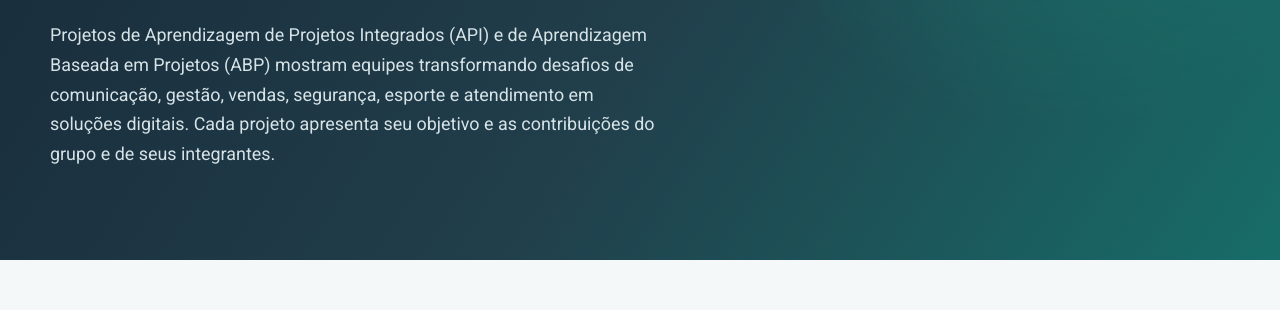
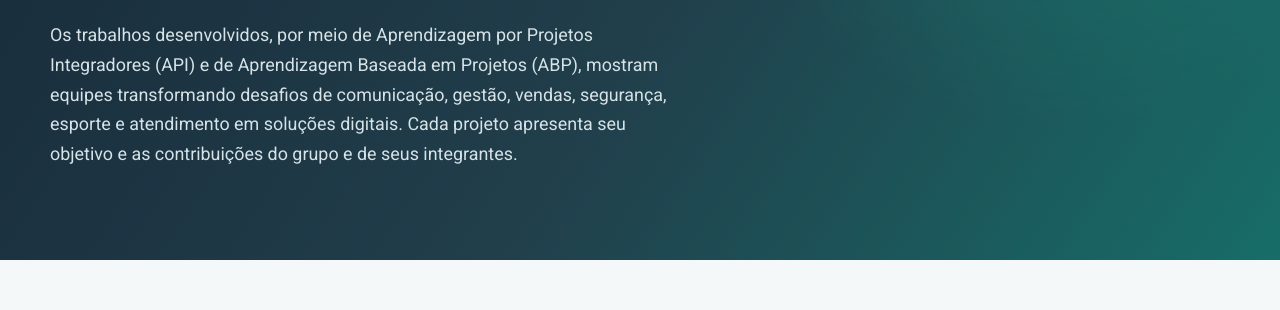
Before and after one commit to fatec-jacarei-dsm-portfolio/ra2581392423040, a plain HTML site: page docs/src/templates/projetos.html in a window 1280 px wide. Shown: the part 490-800 px from the top of the page. Drawn offline with Linux system fonts and the light colour scheme.

Commit message:
Portfólio Final

```diff
--- a/docs/src/templates/projetos.html
+++ b/docs/src/templates/projetos.html
@@ -37,7 +37,7 @@
                 <div class="projects-intro">
                     <p class="eyebrow">PORTFÓLIO</p>
                     <h1 id="projects-title">Projetos que transformam necessidades em soluções digitais.</h1>
-                    <p class="hero-description">Projetos de Aprendizagem de Projetos Integrados (API) e de Aprendizagem Baseada em Projetos (ABP) mostram equipes transformando desafios de comunicação, gestão, vendas, segurança, esporte e atendimento em soluções digitais. Cada projeto apresenta seu objetivo e as contribuições do grupo e de seus integrantes.</p>
+                    <p class="hero-description">Os trabalhos desenvolvidos, por meio de Aprendizagem por Projetos Integradores (API) e de Aprendizagem Baseada em Projetos (ABP), mostram equipes transformando desafios de comunicação, gestão, vendas, segurança, esporte e atendimento em soluções digitais. Cada projeto apresenta seu objetivo e as contribuições do grupo e de seus integrantes.</p>
                 </div>
             </section>
 
```
